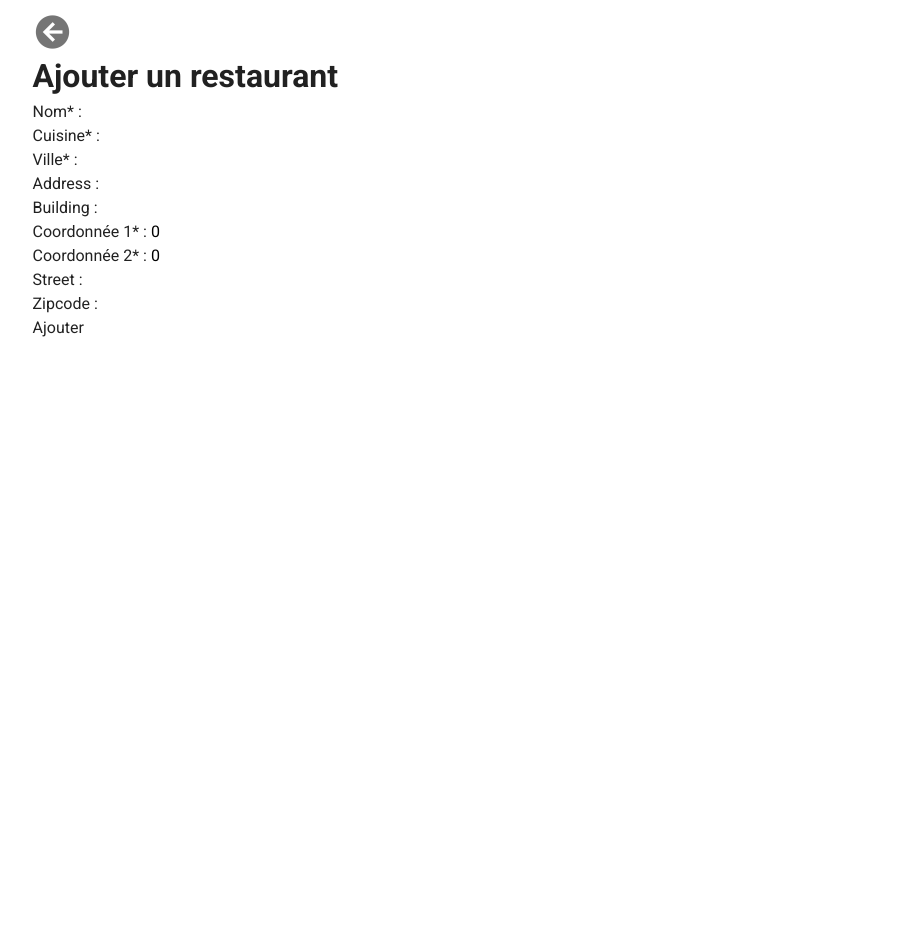
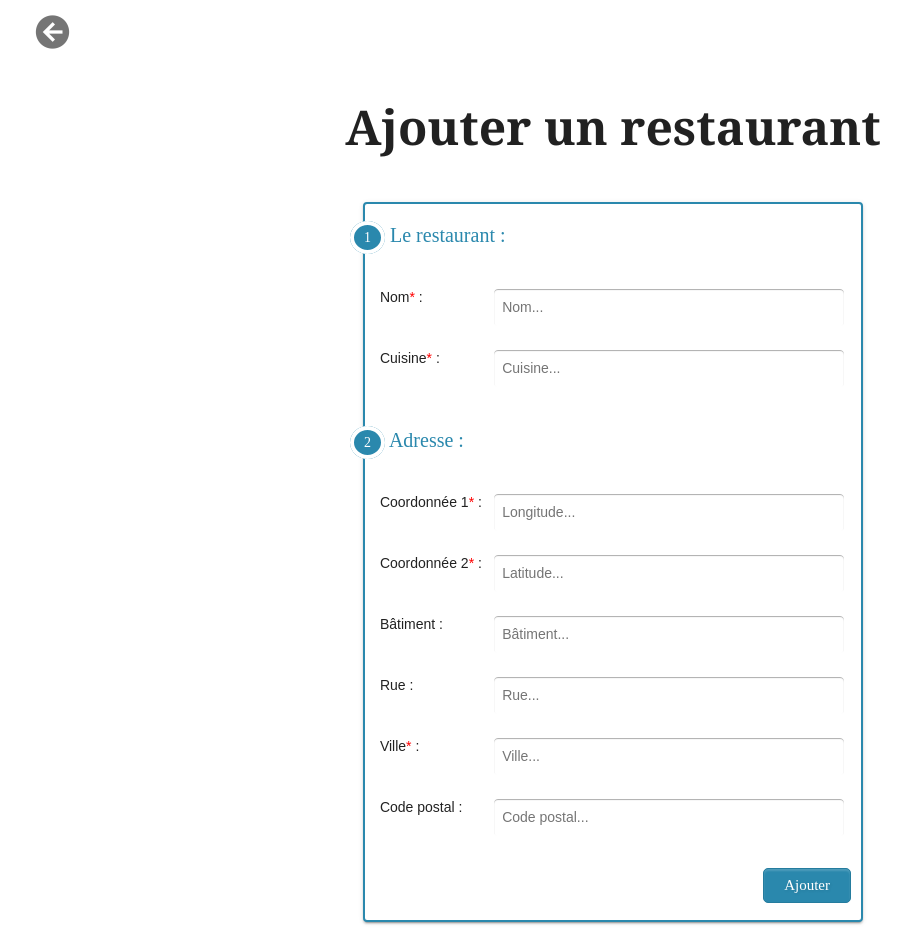
Before and after one commit to Alphailosia/Projet-VueJs, a Vue app in the folder client/: page /ajout in a window 1280 px wide. Shown: the whole page, without its empty margins (27-938 px from the left). Before the commit the page ends 800 px from the top, so only its background shows below. Built offline with nearby package versions, Linux system fonts and the light colour scheme.

Commit message:
amélioration du desing dont la page d'ajout

```diff
--- a/client/src/components/AjoutRestaurant.vue
+++ b/client/src/components/AjoutRestaurant.vue
@@ -3,46 +3,114 @@
     <router-link :to="'/'" style="text-decoration: none">
       <v-icon x-large>mdi-arrow-left-circle</v-icon>
     </router-link>
-    <h1>Ajouter un restaurant</h1>
+    <h1 class="title-ajout">Ajouter un restaurant</h1>
+    <v-card class="formulaire">
       <form @submit.prevent="ajouterRestaurant()">
-      <label>
-        Nom* : <input type="text" name="nom" required v-model="nom" />
+        <label class="titre-champ"
+          ><span class="number">1</span> Le restaurant :
         </label>
-      <br>
-      <label>
-        Cuisine* :
-        <input type="text" name="cuisine" required v-model="cuisine" />
+        <label class="champ">
+          <div class="champ-nom">Nom<span class="obligatoire">*</span> :</div>
+          <input
+            placeholder="Nom..."
+            type="text"
+            name="nom"
+            required
+            v-model="nom"
+            class="remplir"
+          />
         </label>
-      <br>
-      <label>
-        Ville* :
-        <input type="text" name="borough" required v-model="ville" />
+        <label class="champ">
+          <div class="champ-nom">
+            Cuisine<span class="obligatoire">*</span> :
+          </div>
+          <input
+            placeholder="Cuisine..."
+            type="text"
+            name="cuisine"
+            required
+            v-model="cuisine"
+            class="remplir"
+          />
         </label>
-      <br>
-      <label>
-        Address :
-        <br>
-        Building :
-        <input type="text" name="building" v-model="building" />
-        <br>
-        Coordonnée 1* :
-        <input type="text" name="coord1" required v-model="c1" />
-        <br>
-        Coordonnée 2* :
-        <input type="text" name="coord2" required v-model="c2" />
+        <label class="titre-champ"
+          ><span class="number">2</span> Adresse :
         </label>
-        <br>
-        Street :
-        <input type="text" name="street" v-model="street" />
-        <br>
-        Zipcode :
-        <input type="text" name="zipcode" v-model="zipcode" />
-      <br>
-      <button @click="snackbar = true">Ajouter</button>
+        <label class="champ">
+          <div class="champ-nom">
+            Coordonnée 1<span class="obligatoire">*</span> :
+          </div>
+          <input
+            placeholder="Longitude..."
+            type="text"
+            name="coord1"
+            required
+            v-model="c1"
+            class="remplir"
+          />
+        </label>
+        <label class="champ">
+          <div class="champ-nom">
+            Coordonnée 2<span class="obligatoire">*</span> :
+          </div>
+          <input
+            placeholder="Latitude..."
+            type="text"
+            name="coord2"
+            required
+            v-model="c2"
+            class="remplir"
+          />
+        </label>
+        <label class="champ">
+          <div class="champ-nom">Bâtiment :</div>
+          <input
+            placeholder="Bâtiment..."
+            type="text"
+            name="building"
+            v-model="building"
+            class="remplir"
+          />
+        </label>
+        <label class="champ">
+          <div class="champ-nom">Rue :</div>
+          <input
+            type="text"
+            name="street"
+            v-model="street"
+            class="remplir"
+            placeholder="Rue..."
+          />
+        </label>
+        <label class="champ">
+          <div class="champ-nom">Ville<span class="obligatoire">*</span> :</div>
+          <input
+            placeholder="Ville..."
+            type="text"
+            name="borough"
+            required
+            v-model="ville"
+            class="remplir"
+          />
+        </label>
+        <label class="champ">
+          <div class="champ-nom">
+          Code postal :
+          </div>
+          <input
+            type="text"
+            name="zipcode"
+            v-model="zipcode"
+            class="remplir"
+            placeholder="Code postal..."
+          />
+        </label>
+        <button @click="snackbar = true" class="btn">Ajouter</button>
         <v-snackbar :timeout="2000" v-model="snackbar" color="success">
           Le restaurant a bien été ajouté.
         </v-snackbar>
       </form>
+    </v-card>
   </v-container>
 </template>
 <script>
@@ -50,35 +118,26 @@ export default {
   data: () => ({
     nom: "",
     cuisine: "",
-      ville:"",
+    ville: "",
     snackbar: false,
     reponse: "",
-      c1:0,
-      c2:0,
+    c1: "",
+    c2: "",
     building: "",
     street: "",
-      zipcode: ""
+    zipcode: "",
   }),
   methods: {
     ajouterRestaurant: async function () {
-
-      /*
-      nom
-      cuisine
-      borough
-      address (objet) : coord (array), street, zipcode
-      grades (array) : score
-
-      */
       const pms = {
         nom: this.nom,
         cuisine: this.cuisine,
         borough: this.ville,
-        coord1 : this.c1,
-        coord2 : this.c2,
-        bulding : this.bulding,
-        street : this.street,
-        zipcode : this.zipcode
+        coord1: this.c1,
+        coord2: this.c2,
+        bulding: this.bulding,
+        street: this.street,
+        zipcode: this.zipcode,
       };
 
       const url = new URL("http://localhost:8080/api/restaurants"),
@@ -99,3 +158,89 @@ export default {
   },
 };
 </script>
+
+<style scoped>
+.title-ajout {
+  line-height: 150px;
+  font-size: 3em;
+  font-family: Georgia, "Times New Roman", Times, serif;
+  text-align: center;
+}
+
+.formulaire {
+  margin: 0 auto;
+  width: 500px;
+  height: 720px;
+  border: solid 2px  #2a88ad;
+
+}
+
+.titre-champ {
+  display: block;
+  font-family: Georgia, "Times New Roman", Times, serif;
+  /*margin: 20px 3%;*/
+  color: #2a88ad;
+  margin-bottom: 5px;
+  font: normal 20px "Bitter", serif;
+  padding: 20px;
+}
+.champ {
+  display: flex;
+  font-family: Arial, Helvetica, sans-serif;
+  margin: 20px 3%;
+  font-size: 14px;
+}
+
+.champ-nom {
+  width: 150px;
+}
+
+.btn {
+  margin: 10px;
+  float: right;
+  background: #2a88ad;
+    padding: 8px 20px 8px 20px;
+    border-radius: 5px;
+    -webkit-border-radius: 5px;
+    -moz-border-radius: 5px;
+    color: #fff;
+    text-shadow: 1px 1px 3px rgba(0,0,0,0.12);
+    font: normal 30px 'Bitter',serif;
+    -moz-box-shadow: inset 0 2px 2px 0 rgba(255,255,255,0.17);
+    -webkit-box-shadow: inset 0 2px 2px 0 rgba(255,255,255,0.17);
+    box-shadow: inset 0 2px 2px 0 rgba(255,255,255,0.17);
+    border: 1px solid #257c9e;
+    font-size: 15px;
+}
+
+.obligatoire {
+  color: red;
+}
+
+.remplir {
+  border: solid 1px gray;
+  display: inline-block;
+  -webkit-box-sizing: border-box;
+    -moz-box-sizing: border-box;
+    width: 100%;
+    padding: 8px;
+    border-radius: 6px;
+    -webkit-border-radius: 6px;
+    -moz-border-radius: 6px;
+    border: 2px solid #fff;
+    box-shadow: inset 0 1px 1px rgba(0,0,0,0.33);
+    -moz-box-shadow: inset 0 1px 1px rgba(0,0,0,0.33);
+    -webkit-box-shadow: inset 0 1px 1px rgba(0,0,0,0.33);
+}
+
+.number {
+  background: #2a88ad;
+  padding: 5px 10px 5px 10px;
+  border: 4px solid #fff;
+  font-size: 14px;
+  -webkit-border-radius: 50%;
+  margin-left: -35px;
+  color: #fff;
+  margin-top: -3px;
+}
+</style>
--- a/client/src/components/CarteRestaurants.vue
+++ b/client/src/components/CarteRestaurants.vue
@@ -1,5 +1,5 @@
 <template>
-  <v-card class="mb-5">
+  <v-card class="organisation">
     <div id="oskour">
     <v-card-title>Restaurant : {{ nom }}</v-card-title>
       </div>
@@ -79,8 +79,7 @@ export default {
 };
 </script>
 <style scoped>
-#oskour
-{
+#oskour{
   display:flex;
   justify-content: space-between;
   margin-top: 20px;
@@ -90,4 +89,10 @@ export default {
     display: flex;
     justify-content: flex-end;
 }
+
+.organisation {
+  width: 40%;
+  margin-left: 30px;
+  margin-top: 30px;
+}
 </style>
--- a/client/src/components/Restaurant.vue
+++ b/client/src/components/Restaurant.vue
@@ -14,12 +14,14 @@
               </v-list-item-icon>
               <v-list-item-title>Accueil des restaurants</v-list-item-title>
             </v-list-item>
+            <router-link :to="'/ajout'" class="lien-ajout">
               <v-list-item link class="menu-items">
                 <v-list-item-icon>
                   <v-icon>mdi-plus-circle</v-icon>
                 </v-list-item-icon>
-              <v-list-item-title><router-link :to="'/ajout'">Ajouter des restaurants</router-link></v-list-item-title>
+                <v-list-item-title>Ajouter des restaurants</v-list-item-title>
               </v-list-item>
+            </router-link>
             <v-list-item @click="modifierRestaurant()" class="menu-items">
               <v-list-item-icon>
                 <v-icon>mdi-pencil</v-icon>
@@ -32,7 +34,6 @@
               </v-list-item-icon>
               <v-list-item-title>Supprimer des restaurants</v-list-item-title>
             </v-list-item>
-
           </v-list>
         </v-navigation-drawer>
       </div>
@@ -49,7 +50,8 @@
                 type="text"
                 name="name"
                 v-model="name"
-              /> <v-icon>mdi-magnify</v-icon>
+              />
+              <v-icon>mdi-magnify</v-icon>
               <v-alert v-if="this.name && this.restaurants.length > 0">
                 {{ nbRestaurantsTotal }} restaurant<span
                   v-if="this.restaurants.length > 1"
@@ -78,7 +80,6 @@
           circle
         ></v-pagination>
         <div id="resto">
-          <tr v-for="(r, index) in restaurants" :key="index" >
             <CarteRestaurants
               @refresh="getRestaurantsFromServer()"
               :id="r._id"
@@ -88,8 +89,8 @@
               :modifResto="modifResto"
               :deleteResto="deleteResto"
               :formDisabled="formDisabled"
+              v-for="(r, index) in restaurants" :key="index"
             />
-          </tr>
         </div>
         <p>
           Nombre de restaurants par page
@@ -130,9 +131,9 @@ export default {
     page: 1,
     pageSize: 10,
     nbPagesTotal: 0,
-    modifResto:false,
-    deleteResto:false,
-    formDisabled:false
+    modifResto: false,
+    deleteResto: false,
+    formDisabled: false,
   }),
   watch: {
     groupe() {
@@ -205,22 +206,22 @@ export default {
           console.log(err);
         });
     },
-    modifierRestaurant: function(){
-      this.modifResto=true;
-      this.deleteResto=false;
-      this.formDisabled=false;
+    modifierRestaurant: function () {
+      this.modifResto = true;
+      this.deleteResto = false;
+      this.formDisabled = false;
       this.getRestaurantsFromServer();
     },
-    supprimerRestaurant: function(){
-      this.modifResto=false;
-      this.deleteResto=true;
-      this.formDisabled=false;
+    supprimerRestaurant: function () {
+      this.modifResto = false;
+      this.deleteResto = true;
+      this.formDisabled = false;
       this.getRestaurantsFromServer();
     },
-    accueilRestaurant: function(){
-      this.modifResto=false;
-      this.deleteResto=false;
-      this.formDisabled=false;
+    accueilRestaurant: function () {
+      this.modifResto = false;
+      this.deleteResto = false;
+      this.formDisabled = false;
       this.getRestaurantsFromServer();
     },
     chercherResto: debounce(function () {
@@ -249,11 +250,13 @@ export default {
 
 #resto {
   display: flex;
-  flex-direction: column;
     margin: auto;
     width: auto;
-  display: inline-block;
-
+    width: 100%;
+    flex-wrap: wrap;
+    justify-content: center;
+    margin-left: -30px;
+    margin-top: -30px;
 }
 
 .title-container {
@@ -286,11 +289,16 @@ export default {
 .carte-resto :hover {
   /*-webkit-transform: scale(1.1);
 	transform: scale(1.1);*/
-  background-color: #DDE8EB;
+  background-color: #dde8eb;
 }
 
 .form-control {
   border: solid 1px;
   border-radius: 4px;
 }
+
+.lien-ajout {
+  text-decoration: none;
+  color: black;
+}
 </style>
```
Lines whose indentation alone changed are shown as unchanged.
